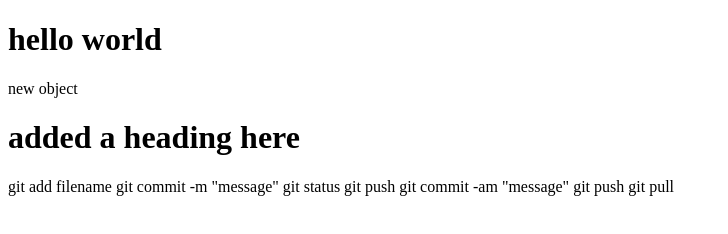
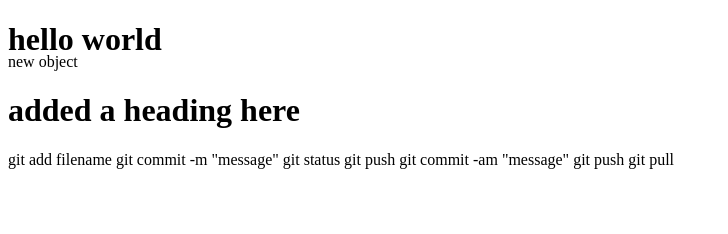
Before and after one commit to rishi-18/demo-repo, a plain HTML site: page index.html in a window 1280 px wide. Shown: the whole page, without its empty margins (0-728 px from the left). Drawn offline with Linux system fonts and the light colour scheme.

```diff
--- a/index.html
+++ b/index.html
@@ -6,7 +6,7 @@
     <title>Document</title>
 </head>
 <body>
-    <h1>hello world</h1>
+    <h1 style="height: 10px;">hello world</h1>
     new object
     <h1>added a heading here</h1>
     <p>
```
